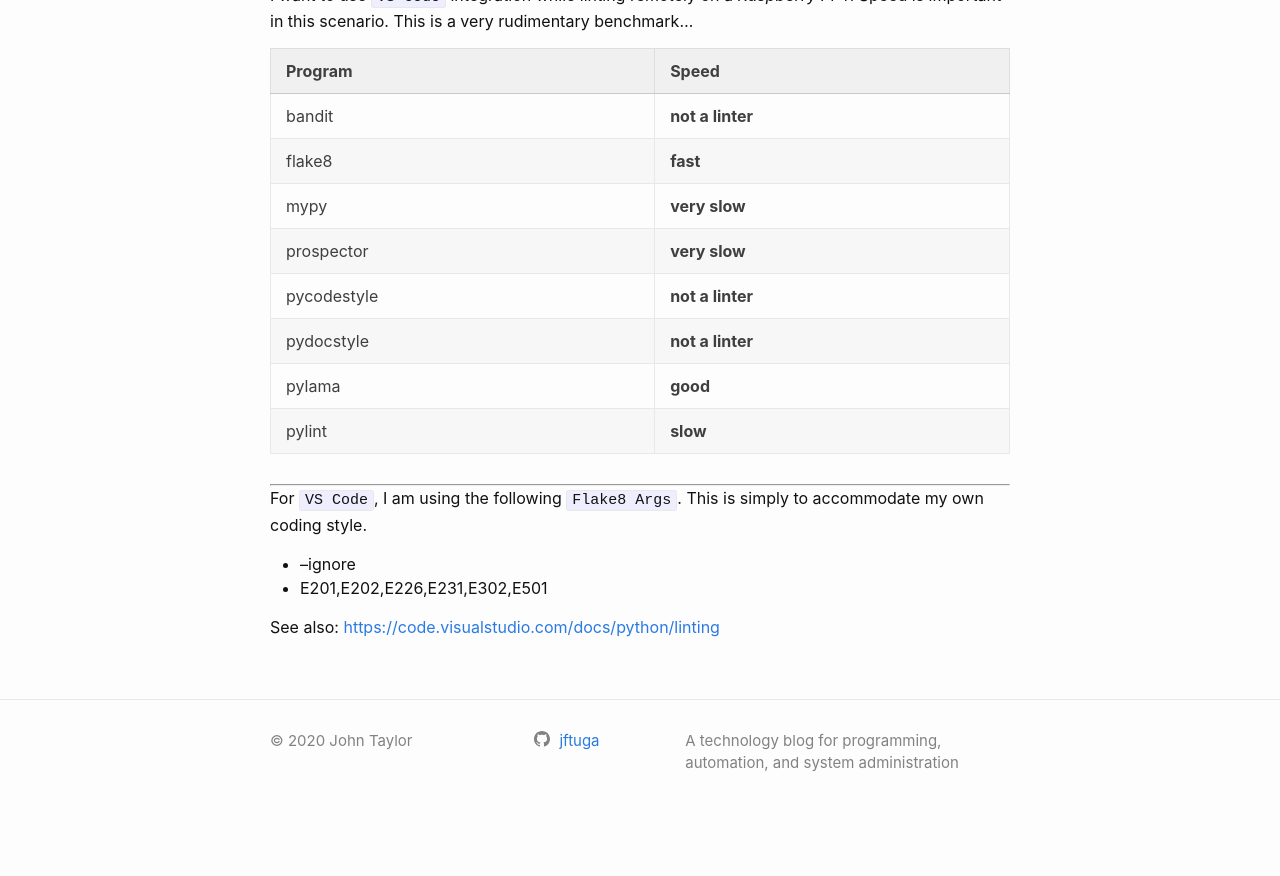
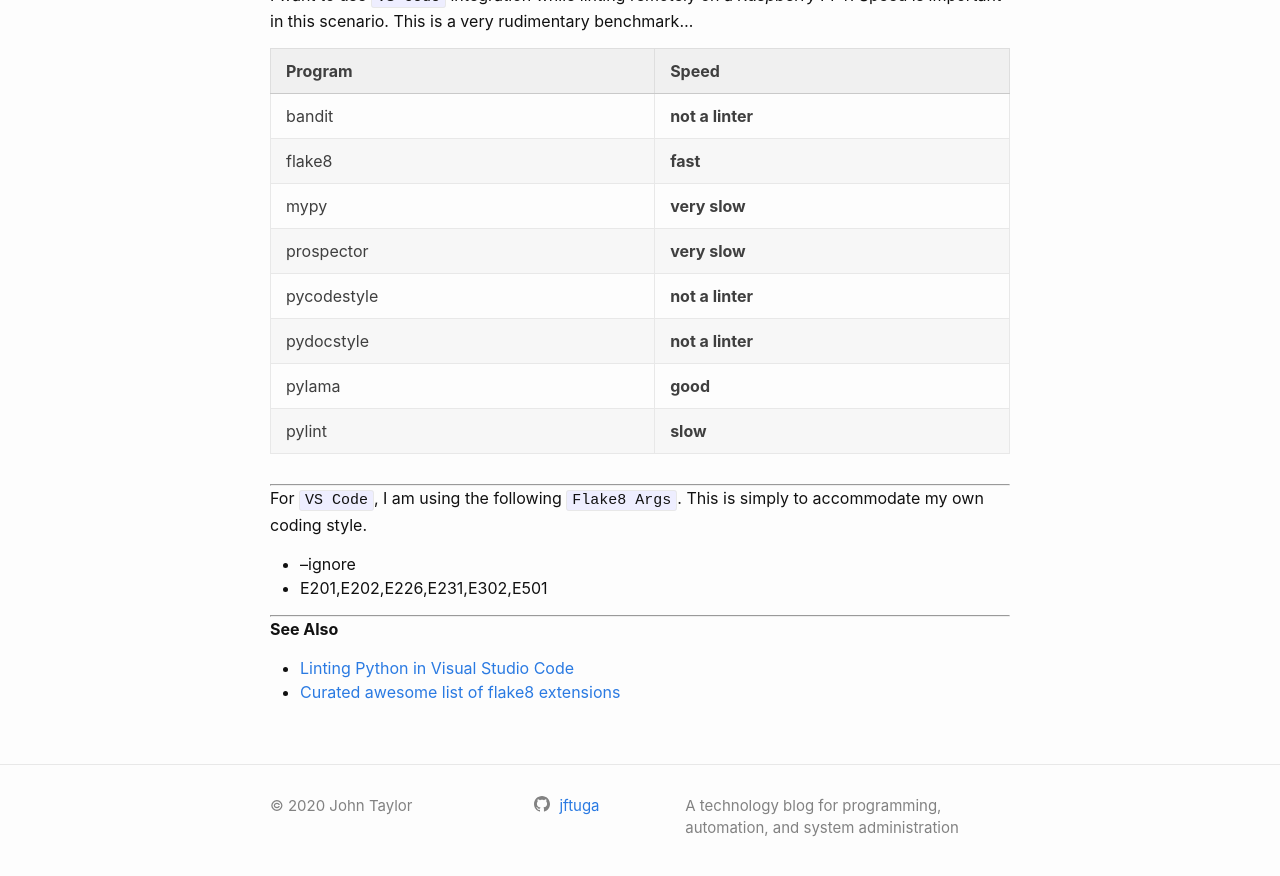
Before and after one commit to jftuga/blog, a Jekyll site: the page built from _posts/2020-05-11--Which-linter-do-you-use-in-VS-Code.md, in a window 1280 px wide and 900 px high, scrolled down 650 px. Shown: the top 876 px of the window. Built offline with Jekyll 4.4.1, drawn with Linux system fonts in a browser that asks for light colours; before the commit the page ends 1485 px from its top, so only the background shows below that.

Commit message:
updated 'See Also' section

```diff
--- a/_posts/2020-05-11--Which-linter-do-you-use-in-VS-Code.md
+++ b/_posts/2020-05-11--Which-linter-do-you-use-in-VS-Code.md
@@ -49,4 +49,9 @@ For `VS Code`, I am using the following `Flake8 Args`.  This is simply to accomm
 * --ignore
 * E201,E202,E226,E231,E302,E501
 
-See also: [https://code.visualstudio.com/docs/python/linting](https://code.visualstudio.com/docs/python/linting)
+___
+
+**See Also**
+
+* [Linting Python in Visual Studio Code](https://code.visualstudio.com/docs/python/linting)
+* [Curated awesome list of flake8 extensions](https://github.com/DmytroLitvinov/awesome-flake8-extensions)
```
